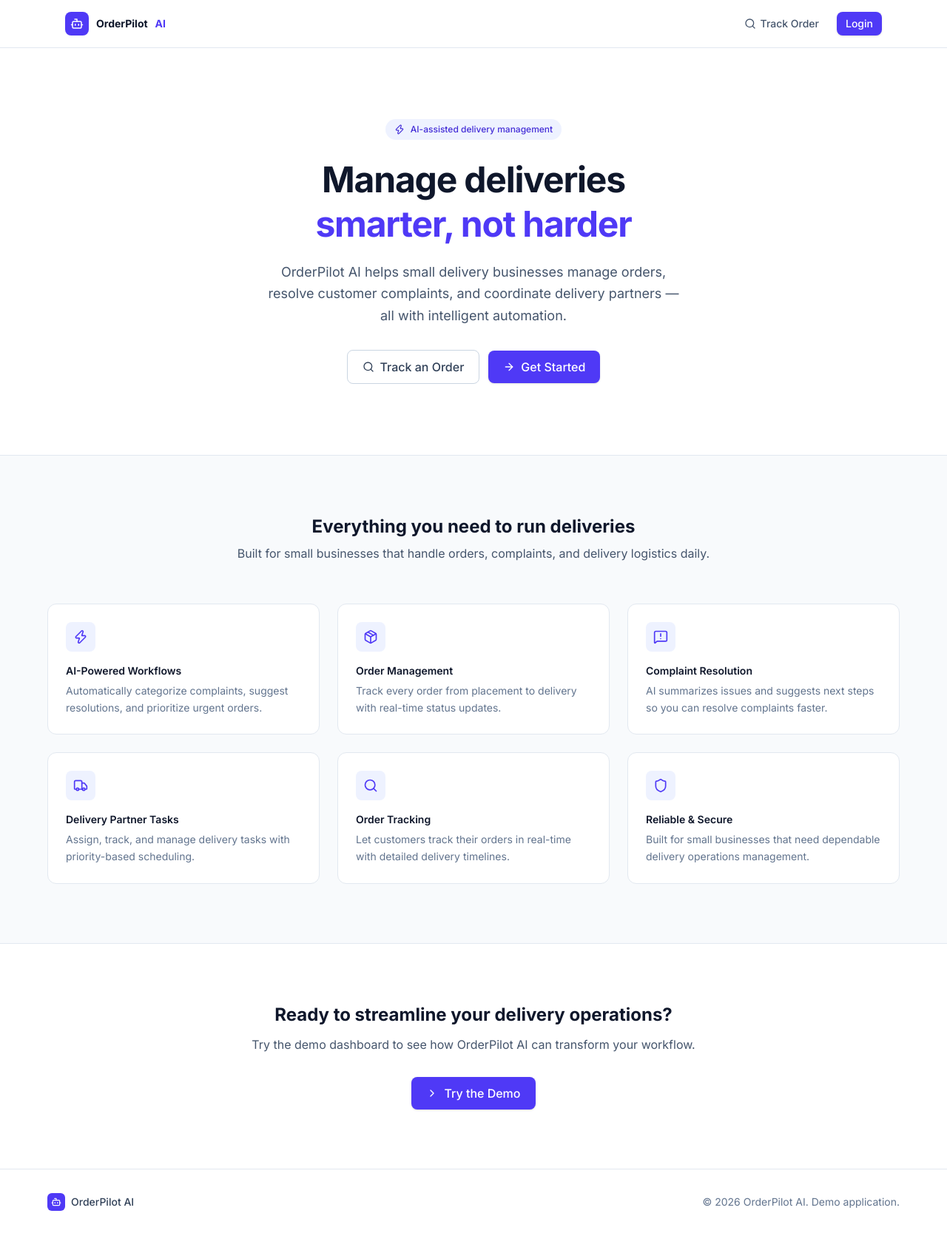
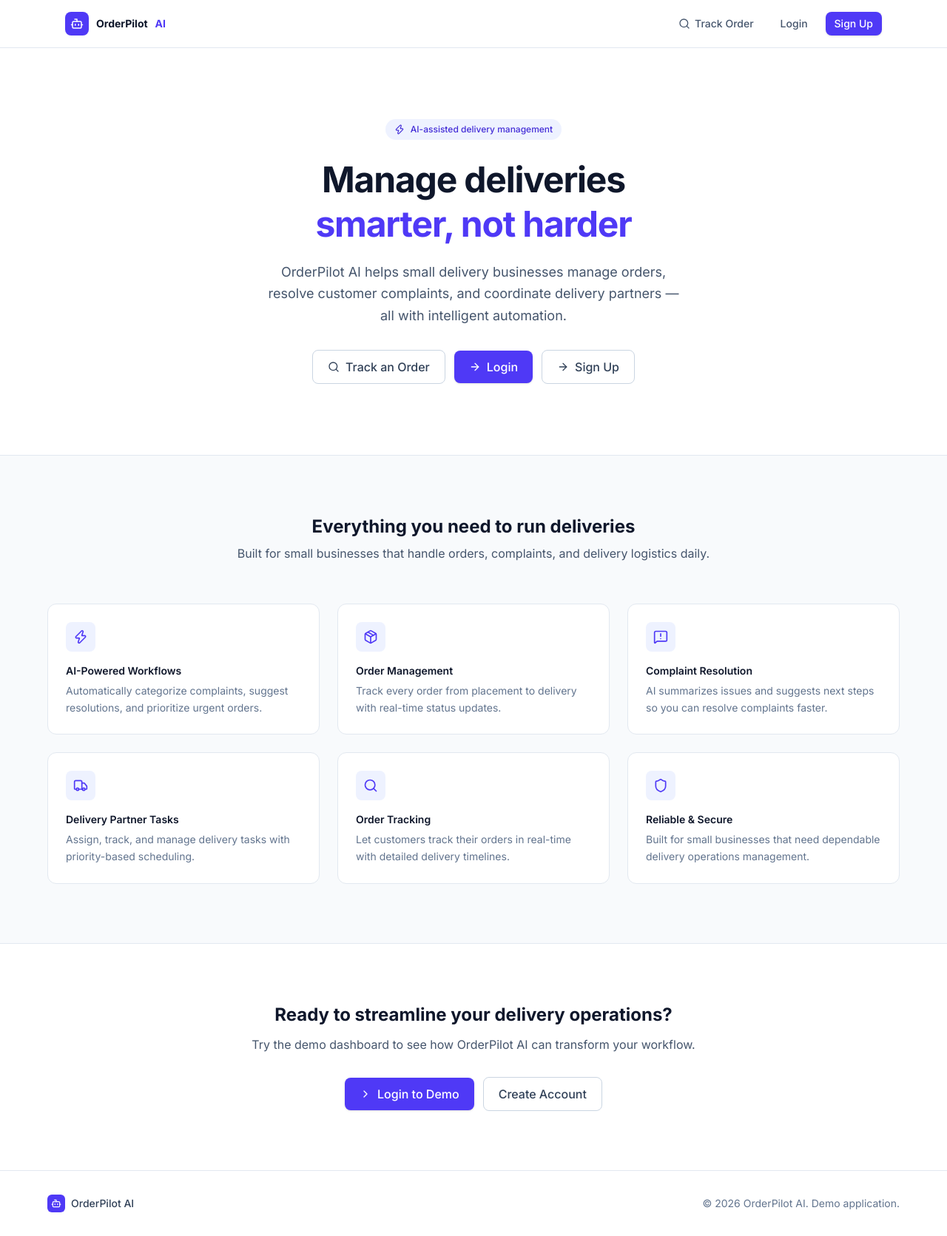
Before and after one commit to rahityareddy19/orderpilot, a React (Vite) app in the folder frontend/: page / in a window 1280 px wide. Shown: the whole page at 74% size. Built offline with nearby package versions, Linux system fonts and the light colour scheme; no server answers.

Commit message:
Update Landing page to include both Login and Sign Up buttons

```diff
--- a/frontend/src/pages/Landing.jsx
+++ b/frontend/src/pages/Landing.jsx
@@ -65,8 +65,13 @@ export default function Landing() {
               </Button>
             </Link>
             <Link to="/login">
+              <Button variant="ghost" size="sm">
+                Login
+              </Button>
+            </Link>
+            <Link to="/register">
               <Button size="sm">
-                Login
+                Sign Up
               </Button>
             </Link>
           </div>
@@ -97,7 +102,12 @@ export default function Landing() {
             </Link>
             <Link to="/login">
               <Button size="lg" icon={ArrowRight}>
-                Get Started
+                Login
+              </Button>
+            </Link>
+            <Link to="/register">
+              <Button size="lg" variant="secondary" icon={ArrowRight}>
+                Sign Up
               </Button>
             </Link>
           </div>
@@ -145,11 +155,18 @@ export default function Landing() {
           <p className="text-slate-600 mb-8">
             Try the demo dashboard to see how OrderPilot AI can transform your workflow.
           </p>
-          <Link to="/login">
-            <Button size="lg" icon={ChevronRight}>
-              Try the Demo
-            </Button>
-          </Link>
+          <div className="flex items-center justify-center gap-3">
+            <Link to="/login">
+              <Button size="lg" icon={ChevronRight}>
+                Login to Demo
+              </Button>
+            </Link>
+            <Link to="/register">
+              <Button size="lg" variant="secondary">
+                Create Account
+              </Button>
+            </Link>
+          </div>
         </div>
       </section>
 
```
